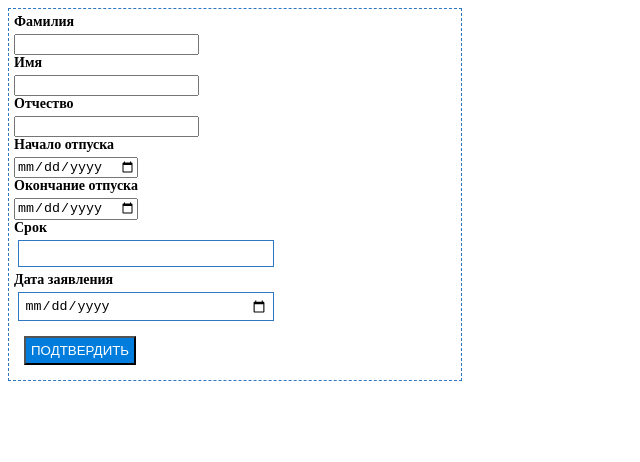
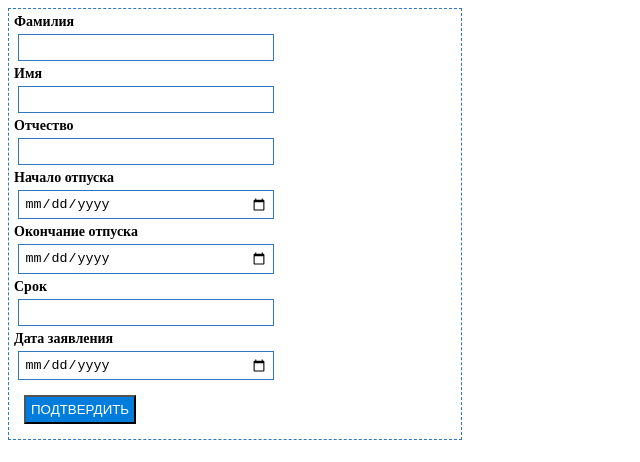
Before and after one commit to nightingale69/form.github.io, a React (Create React App) app: page / in a window 1280 px wide. Shown: the top 462 px of the page, without its empty margins (0-640 px from the left). Built offline with nearby package versions, Linux system fonts and the light colour scheme.

Commit message:
добавлен класс inpstyle для input

```diff
--- a/src/Components/Styles/form.css
+++ b/src/Components/Styles/form.css
@@ -28,9 +28,7 @@
     padding: 5px;
   }
 
-  .add__fn, .add__sn, .add__ln,
-  .add__start, .add__end,
-  .add__term, .add__date {
+  .inpstyle {
     margin: 0 0 5px 1%;
     padding: 5px;
     width: 55%;
```
